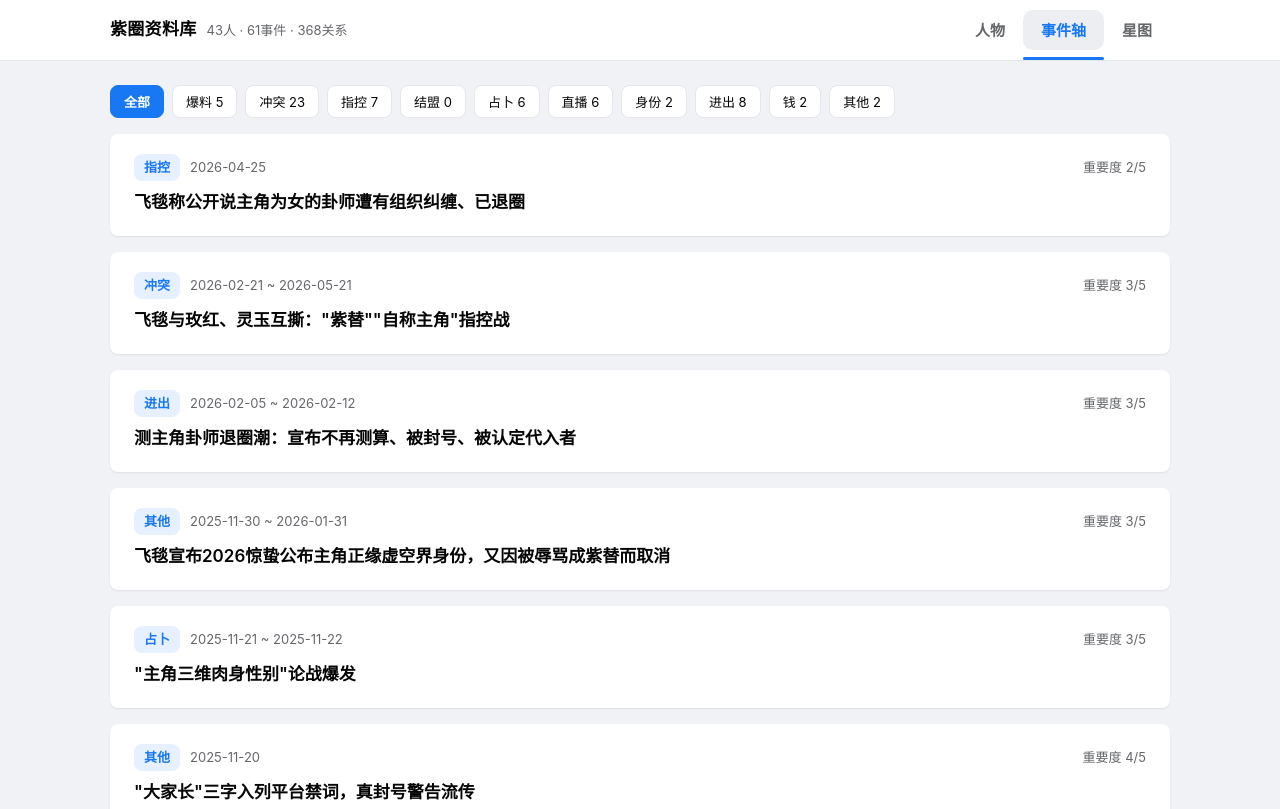
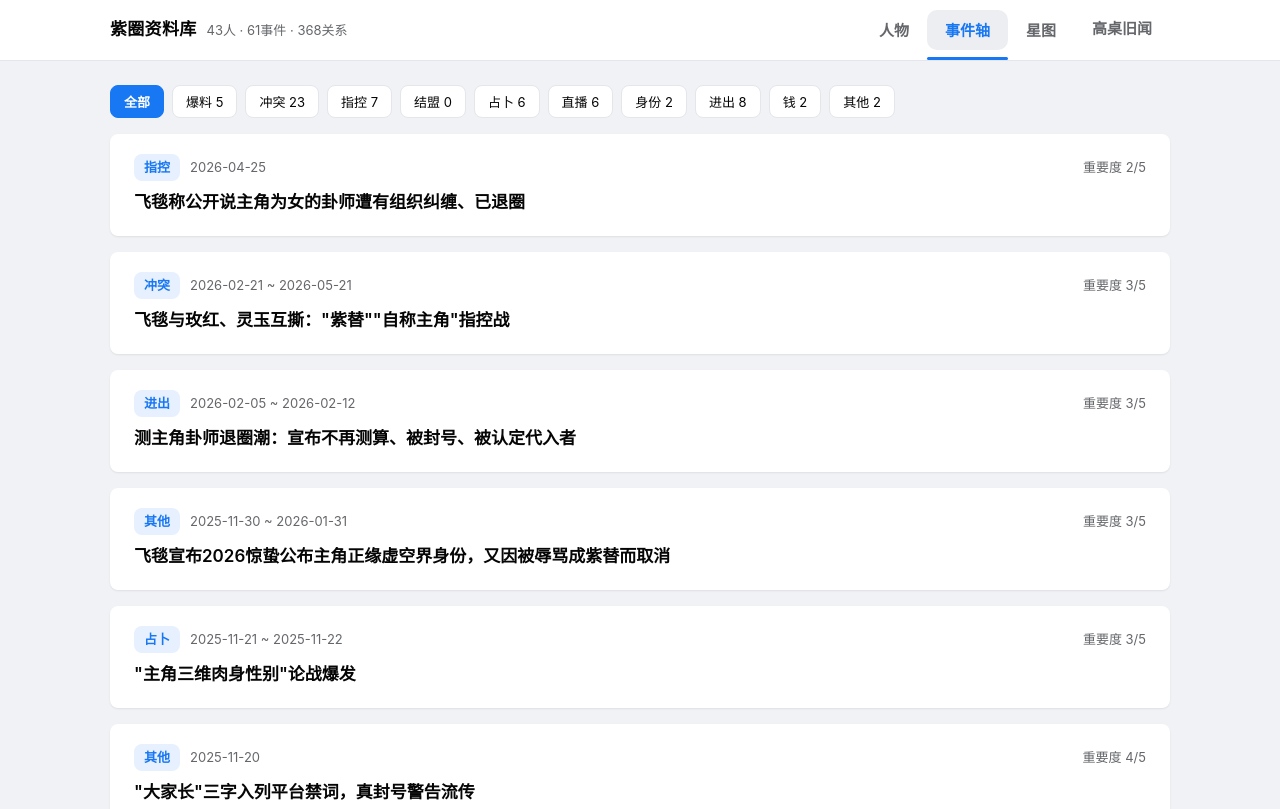
Before and after one commit to MusuOS/zi-stars, a plain HTML site: page index.html in a window 1280 px wide. Shown: the top 809 px of the page. Drawn offline with Linux system fonts and the light colour scheme.

Commit message:
导航加回高桌旧闻页签

```diff
--- a/index.html
+++ b/index.html
@@ -24,6 +24,7 @@
       <button class="tab active" data-view="people">人物</button>
       <button class="tab" data-view="events">事件轴</button>
       <button class="tab" data-view="graph">星图</button>
+      <a class="tab tab-link" href="https://df-viii.github.io/opendang/" target="_blank" rel="noopener">高桌旧闻</a>
       <span id="tabbg"></span><span id="tabind"></span>
     </nav>
   </div>
```
